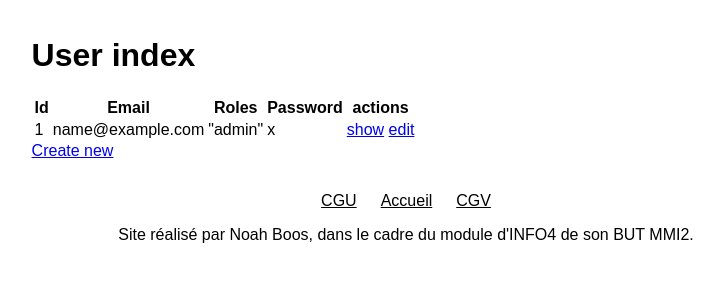
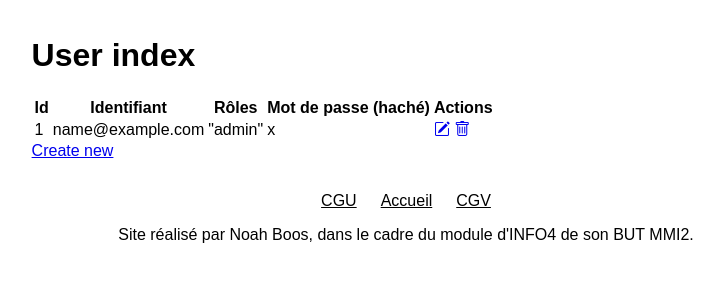
Before and after one commit to NoahBoos/INFO4_Projet, a Symfony app: template templates/user/index.html.twig in a window 1280 px wide. Shown: the part 69-369 px from the top of the page, without its empty margins (234-954 px from the left). Run offline with Twig, Linux system fonts and the light colour scheme; the template is opened without the code that fills it: most values are stand-ins (such as "Sample title", 1, 10 or a date in 2020); some libraries are stand-ins or nearby versions.

Commit message:
Features - Styled all "index" view with _table CSS module

```diff
--- a/templates/book/index.html.twig
+++ b/templates/book/index.html.twig
@@ -6,7 +6,7 @@
     <h1>Book index</h1>
 
     {% if app.request.getPathInfo starts with '/professional' %}
-        <section>
+        <section class="table-wrapper">
             <table class="table">
                 <thead>
                 <tr>
@@ -25,8 +25,8 @@
                         <td>{{ book.bookSummary }}</td>
                         <td>{{ book.bookISBN }}</td>
                         <td>
-                            <a href="{{ path('app_book_show', {'id': book.id}) }}">show</a>
-                            <a href="{{ path('app_book_edit', {'id': book.id}) }}">edit</a>
+                            <a href="{{ path('app_book_edit', {'id': book.id}) }}"><i class="bi bi-pencil-square"></i></a>
+                            <a href="{{ path('app_book_delete', {'id': book.id}) }}"><i class="bi bi-trash"></i></a>
                         </td>
                     </tr>
                 {% else %}
--- a/templates/user/index.html.twig
+++ b/templates/user/index.html.twig
@@ -9,10 +9,10 @@
         <thead>
             <tr>
                 <th>Id</th>
-                <th>Email</th>
-                <th>Roles</th>
-                <th>Password</th>
-                <th>actions</th>
+                <th>Identifiant</th>
+                <th>Rôles</th>
+                <th>Mot de passe (haché)</th>
+                <th>Actions</th>
             </tr>
         </thead>
         <tbody>
@@ -23,8 +23,8 @@
                 <td>{{ user.roles ? user.roles|json_encode : '' }}</td>
                 <td>{{ user.password }}</td>
                 <td>
-                    <a href="{{ path('app_user_show', {'id': user.id}) }}">show</a>
-                    <a href="{{ path('app_user_edit', {'id': user.id}) }}">edit</a>
+                    <a href="{{ path('app_user_show', {'id': user.id}) }}"><i class="bi bi-pencil-square"></i></a>
+                    <a href="{{ path('app_user_delete', {'id': user.id}) }}"><i class="bi bi-trash"></i></a>
                 </td>
             </tr>
         {% else %}
```
Also changed, not shown: public/css/_table.css (added, +38 -0 lines), templates/author/index.html.twig (+5 -5 lines), templates/category/index.html.twig (+4 -4 lines), templates/editor/index.html.twig (+4 -4 lines).
